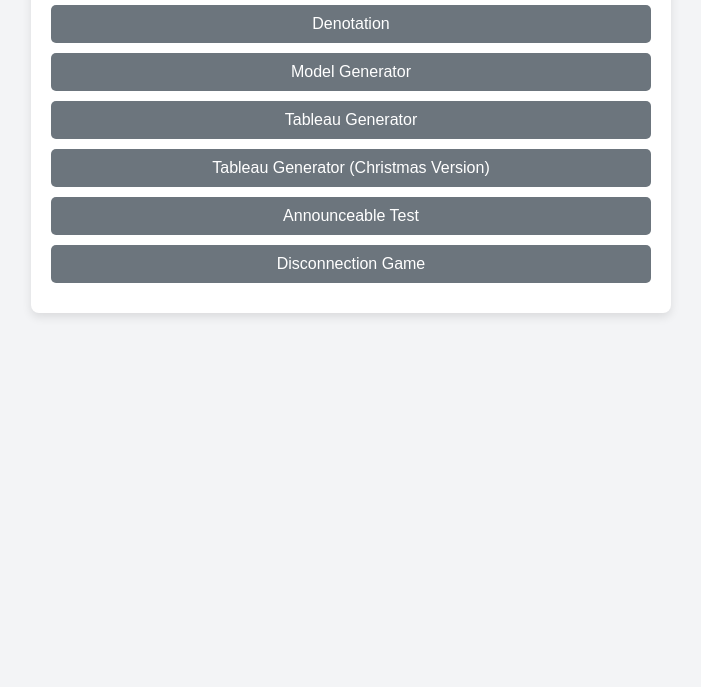
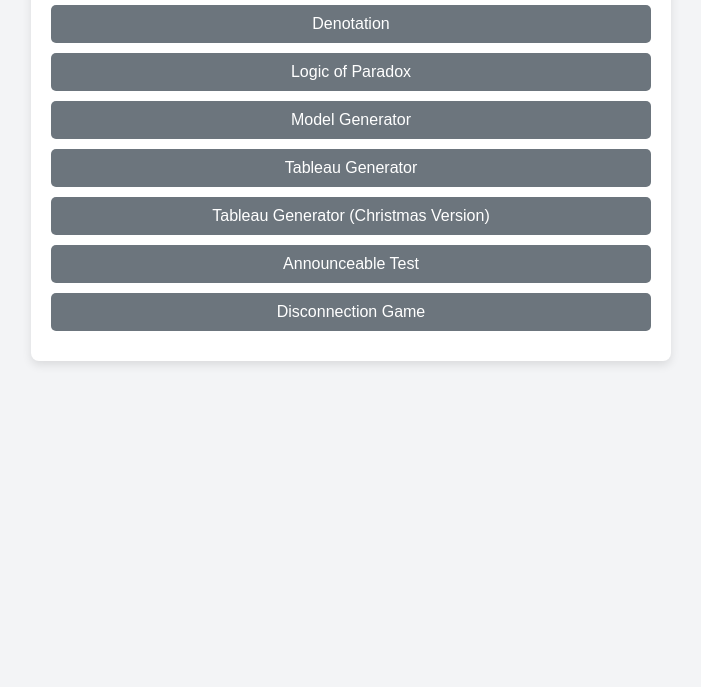
Before and after one commit to Raycaesar/Ray.github.io, a plain HTML site: page index.html in a window 1280 px wide. Shown: the part 113-800 px from the top of the page, without its empty margins (289-990 px from the left). Drawn offline with Linux system fonts and the light colour scheme.

Commit message:
index.html

```diff
--- a/index.html
+++ b/index.html
@@ -44,6 +44,7 @@
 
         <!-- Hyperlinks -->
         <a href="denotation/denotation.html">Denotation</a>
+        <a href="mvalue/m_index.html">Logic of Paradox</a>
         <a href="parse/parse.html">Model Generator</a>
         <a href="tree/tree.html">Tableau Generator</a>
         <a href="Pinetree/tree.html">Tableau Generator (Christmas Version)</a>
```
